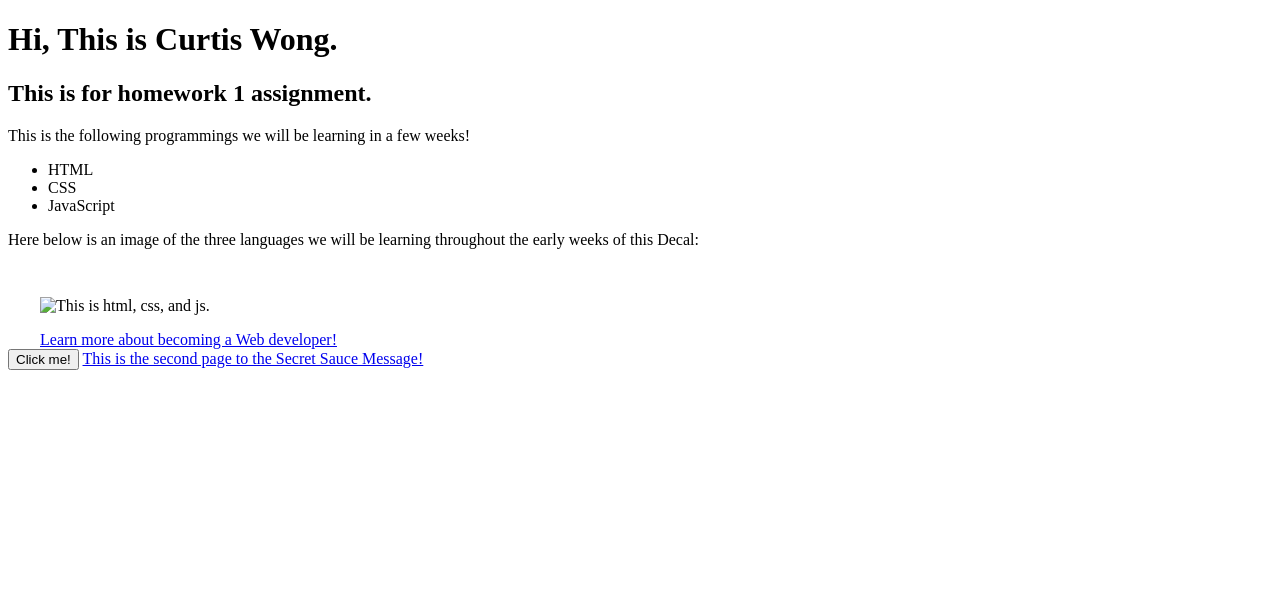
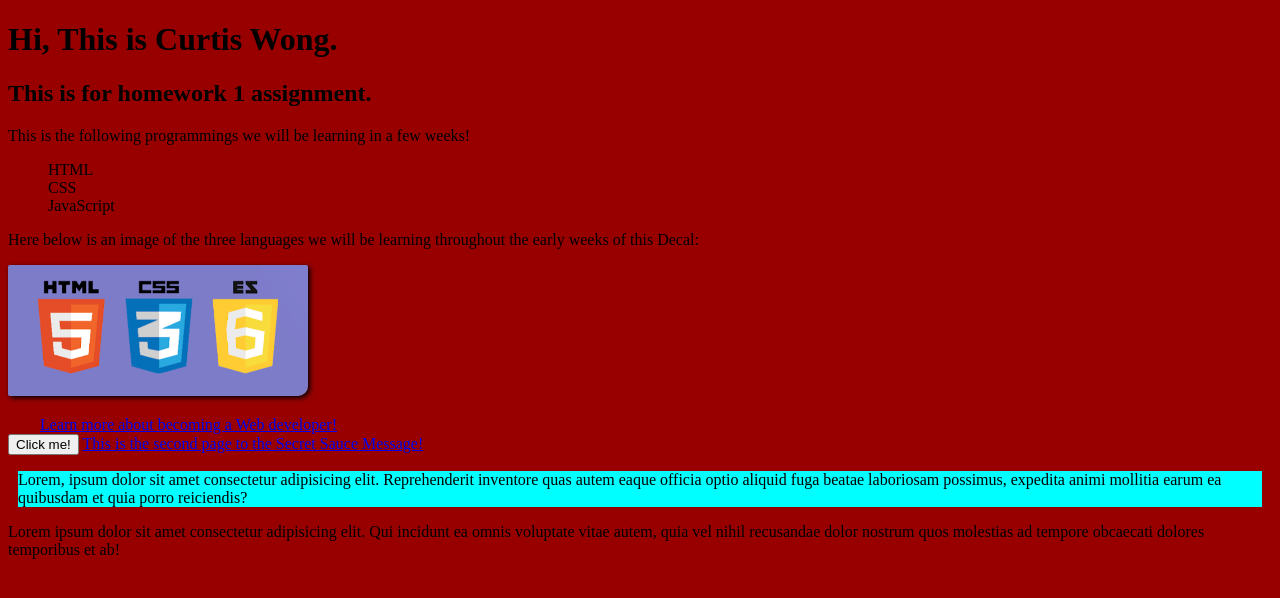
Before and after one commit to cwong6854/WDB, a plain HTML site: page hw/hw1/index.html in a window 1280 px wide. Drawn offline with Linux system fonts and the light colour scheme.

Commit message:
root html

```diff
--- a/hw/hw1/index.html
+++ b/hw/hw1/index.html
@@ -2,13 +2,17 @@
 <html lang="en">
 <head>
     <!-- Metadata -->
+    <link rel="stylesheet" href="./style.css">
     <meta charset="UTF-8">
     <meta http-equiv="X-UA-Compatible" content="IE=edge">
     <meta name="viewport" content="device-width, initial-scale=1.0">
     <title>Homework 1</title>
 </head>
+
 <body>
-    <h1>Hi, This is Curtis Wong.</h1>
+    <!-- intro -->
+    <header class="container">
+        <h1 class="intro-header">Hi, This is Curtis Wong.</h1>
         <h2>This is for homework 1 assignment.</h2>
         <p>This is the following programmings we will be learning in a few weeks!</p>
         <ul>
@@ -17,7 +21,7 @@
             <li>JavaScript</li>
         </ul>
         <p>Here below is an image of the three languages we will be learning throughout the early weeks of this Decal:</p>
-    <img style="width: 300px; padding-left: 2em; padding-top:2em;"src="./Screen Shot 2022-02-08 at 7.02.19 PM.png" alt="This is html, css, and js.">
+        <img class="image-intro" src="./html_css_js.png" alt="This is html, css, and js.">
         <div style="padding-left: 2em; padding-top:1em;">
             <a href="https://en.wikipedia.org/wiki/Web_developer">Learn more about becoming a Web developer!</a>
         </div>
@@ -26,5 +30,12 @@
             Click me!
         </button>
         <a href="./secret.html" target="_blank">This is the second page to the Secret Sauce Message!</a>
+        <main>
+            <p>Lorem, ipsum dolor sit amet consectetur adipisicing elit. Reprehenderit inventore quas autem eaque officia optio aliquid fuga beatae laboriosam possimus, expedita animi mollitia earum ea quibusdam et quia porro reiciendis?</p>
+        </main>
+        <footer>
+            <p>Lorem ipsum dolor sit amet consectetur adipisicing elit. Qui incidunt ea omnis voluptate vitae autem, quia vel nihil recusandae dolor nostrum quos molestias ad tempore obcaecati dolores temporibus et ab!</p>
+        </footer>
+    </header>
 </body>
 </html>
--- /dev/null
+++ b/hw/hw1/style.css
@@ -0,0 +1,34 @@
+* {
+    box-sizing:border-box
+}
+
+
+/* whole body of the html*/
+body {
+    background-color: rgb(152, 0, 0);
+}
+
+.container-block {
+    text-align: center;
+    background-color: rgb(164, 164, 255);
+    margin: 30px;
+}
+
+main {
+    margin: 10px;
+    background-color: aqua;
+}
+
+ul {
+    list-style: none;
+}
+
+.intro-header {
+
+}
+
+.image-intro {
+    width: 300px;
+    box-shadow: 2px 2px 5px;
+    border-radius: 2px 2px 10px;
+}
--- /dev/null
+++ b/style-root.css
@@ -0,0 +1,4 @@
+.container {
+    display: grid;
+
+}
```
Also changed, not shown: hw/hw1/secret.html (+3 -7 lines), index.html (+9 -3 lines), 3 other files. Lines whose indentation alone changed are shown as unchanged.
